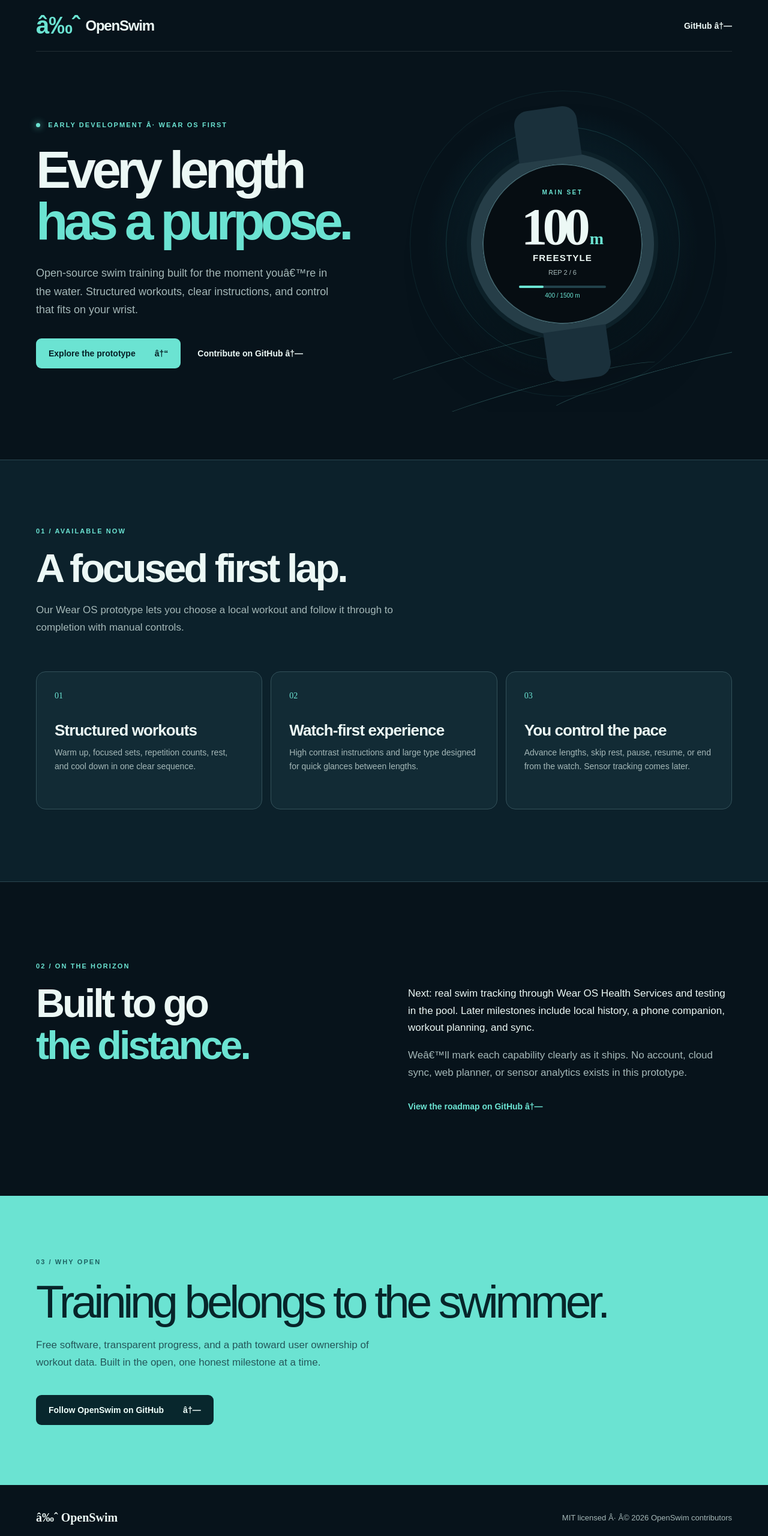
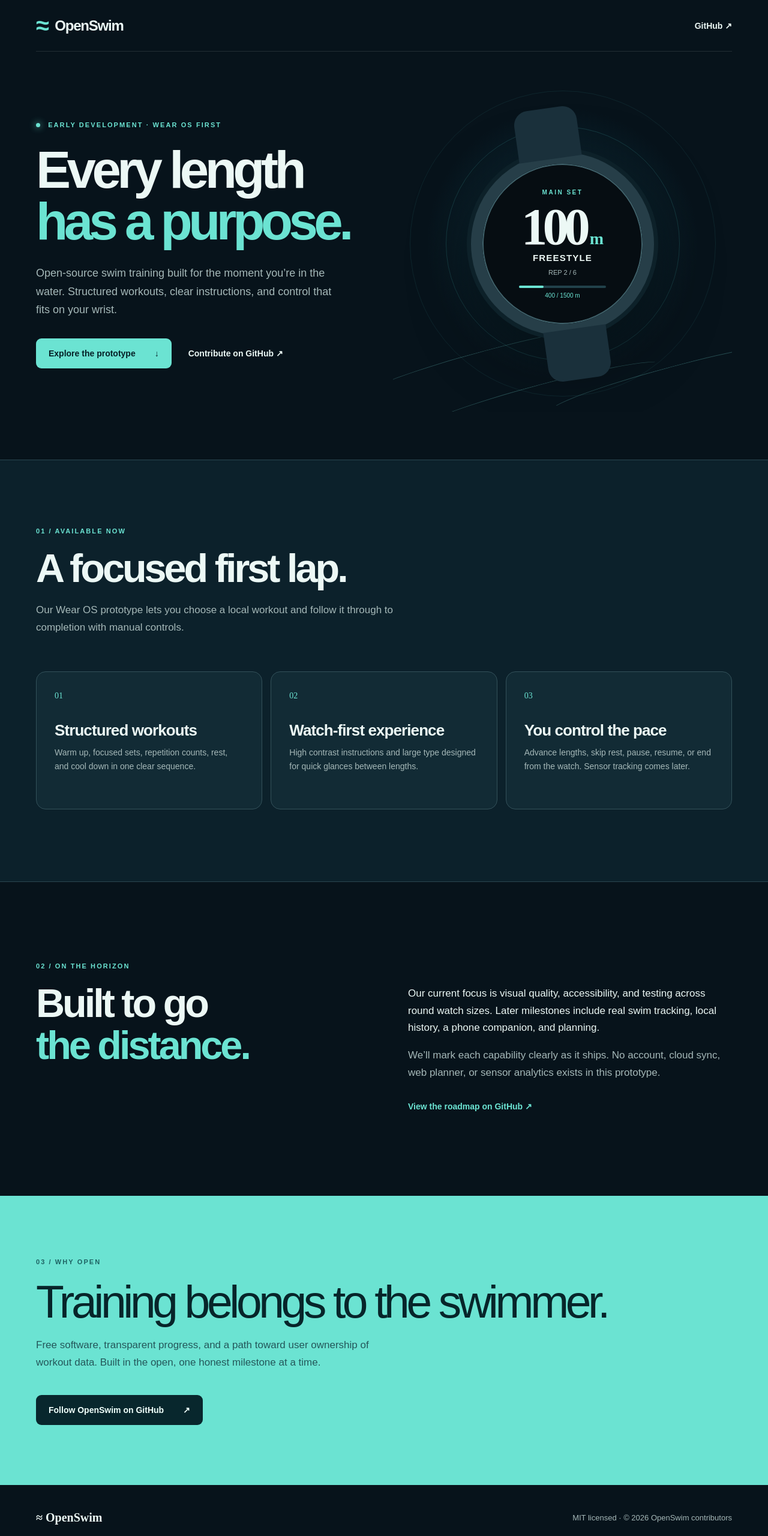
Before and after one commit to Danielbunckenburg/openswim, a plain HTML site: page website/index.html in a window 1280 px wide. Shown: the whole page at 60% size. Drawn offline with Linux system fonts and the light colour scheme.

Commit message:
Prepare project website for publication

```diff
--- a/website/index.html
+++ b/website/index.html
@@ -5,20 +5,20 @@
   <meta name="viewport" content="width=device-width, initial-scale=1">
   <meta name="theme-color" content="#07131b">
   <meta name="description" content="OpenSwim is a free, open-source swim workout project. Wear OS first.">
-  <title>OpenSwim â€” Train with clarity</title>
+  <title>OpenSwim — Train with clarity</title>
   <link rel="stylesheet" href="styles.css">
 </head>
 <body>
-  <header class="topbar wrap"><a class="brand" href="#top"><span class="mark">â‰ˆ</span> OpenSwim</a><a class="toplink" href="https://github.com/search?q=openswim&type=repositories">GitHub â†—</a></header>
+  <header class="topbar wrap"><a class="brand" href="#top"><span class="mark">≈</span> OpenSwim</a><a class="toplink" href="https://github.com/Danielbunckenburg/openswim">GitHub ↗</a></header>
   <main id="top">
     <section class="hero wrap">
-      <div class="hero-copy"><span class="eyebrow"><span class="dot"></span> EARLY DEVELOPMENT Â· WEAR OS FIRST</span><h1>Every length<br><em>has a purpose.</em></h1><p>Open-source swim training built for the moment youâ€™re in the water. Structured workouts, clear instructions, and control that fits on your wrist.</p><div class="hero-actions"><a class="button" href="#today">Explore the prototype <span>â†“</span></a><a class="text-link" href="https://github.com/search?q=openswim&type=repositories">Contribute on GitHub â†—</a></div></div>
+      <div class="hero-copy"><span class="eyebrow"><span class="dot"></span> EARLY DEVELOPMENT · WEAR OS FIRST</span><h1>Every length<br><em>has a purpose.</em></h1><p>Open-source swim training built for the moment you’re in the water. Structured workouts, clear instructions, and control that fits on your wrist.</p><div class="hero-actions"><a class="button" href="#today">Explore the prototype <span>↓</span></a><a class="text-link" href="https://github.com/Danielbunckenburg/openswim">Contribute on GitHub ↗</a></div></div>
       <div class="watch-scene" aria-label="Illustration of OpenSwim workout on a round watch"><div class="orbit orbit-one"></div><div class="orbit orbit-two"></div><div class="watch"><div class="watch-face"><small>MAIN SET</small><strong>100<span>m</span></strong><b>FREESTYLE</b><i>REP 2 / 6</i><div class="watch-progress"><span></span></div><footer>400 / 1500 m</footer></div></div><div class="waterline line-one"></div><div class="waterline line-two"></div><div class="waterline line-three"></div></div>
     </section>
     <section class="status" id="today"><div class="wrap"><span class="eyebrow">01 / AVAILABLE NOW</span><h2>A focused first lap.</h2><p>Our Wear OS prototype lets you choose a local workout and follow it through to completion with manual controls.</p><div class="feature-grid"><article><span class="feature-no">01</span><h3>Structured workouts</h3><p>Warm up, focused sets, repetition counts, rest, and cool down in one clear sequence.</p></article><article><span class="feature-no">02</span><h3>Watch-first experience</h3><p>High contrast instructions and large type designed for quick glances between lengths.</p></article><article><span class="feature-no">03</span><h3>You control the pace</h3><p>Advance lengths, skip rest, pause, resume, or end from the watch. Sensor tracking comes later.</p></article></div></div></section>
-    <section class="future wrap"><div><span class="eyebrow">02 / ON THE HORIZON</span><h2>Built to go<br><em>the distance.</em></h2></div><div class="future-copy"><p>Next: real swim tracking through Wear OS Health Services and testing in the pool. Later milestones include local history, a phone companion, workout planning, and sync.</p><p>Weâ€™ll mark each capability clearly as it ships. No account, cloud sync, web planner, or sensor analytics exists in this prototype.</p><a class="text-link" href="https://github.com/search?q=openswim&type=repositories">View the roadmap on GitHub â†—</a></div></section>
-    <section class="manifesto"><div class="wrap"><span class="eyebrow">03 / WHY OPEN</span><blockquote>Training belongs to the swimmer.</blockquote><p>Free software, transparent progress, and a path toward user ownership of workout data. Built in the open, one honest milestone at a time.</p><a class="button" href="https://github.com/search?q=openswim&type=repositories">Follow OpenSwim on GitHub <span>â†—</span></a></div></section>
+    <section class="future wrap"><div><span class="eyebrow">02 / ON THE HORIZON</span><h2>Built to go<br><em>the distance.</em></h2></div><div class="future-copy"><p>Our current focus is visual quality, accessibility, and testing across round watch sizes. Later milestones include real swim tracking, local history, a phone companion, and planning.</p><p>We’ll mark each capability clearly as it ships. No account, cloud sync, web planner, or sensor analytics exists in this prototype.</p><a class="text-link" href="https://github.com/Danielbunckenburg/openswim/blob/main/ROADMAP.md">View the roadmap on GitHub ↗</a></div></section>
+    <section class="manifesto"><div class="wrap"><span class="eyebrow">03 / WHY OPEN</span><blockquote>Training belongs to the swimmer.</blockquote><p>Free software, transparent progress, and a path toward user ownership of workout data. Built in the open, one honest milestone at a time.</p><a class="button" href="https://github.com/Danielbunckenburg/openswim">Follow OpenSwim on GitHub <span>↗</span></a></div></section>
   </main>
-  <footer class="site-footer wrap"><span>â‰ˆ OpenSwim</span><span>MIT licensed Â· Â© 2026 OpenSwim contributors</span></footer>
+  <footer class="site-footer wrap"><span>≈ OpenSwim</span><span>MIT licensed · © 2026 OpenSwim contributors</span></footer>
 </body>
 </html>
```
